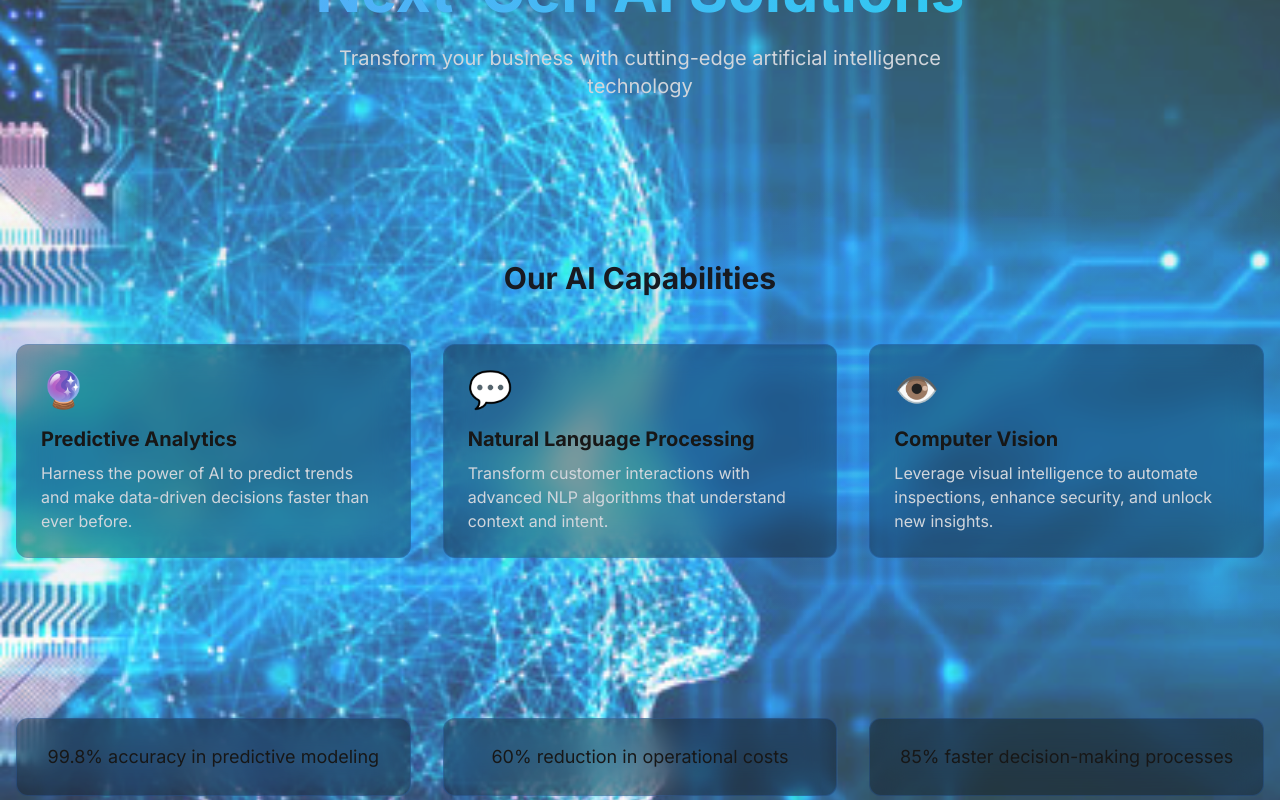
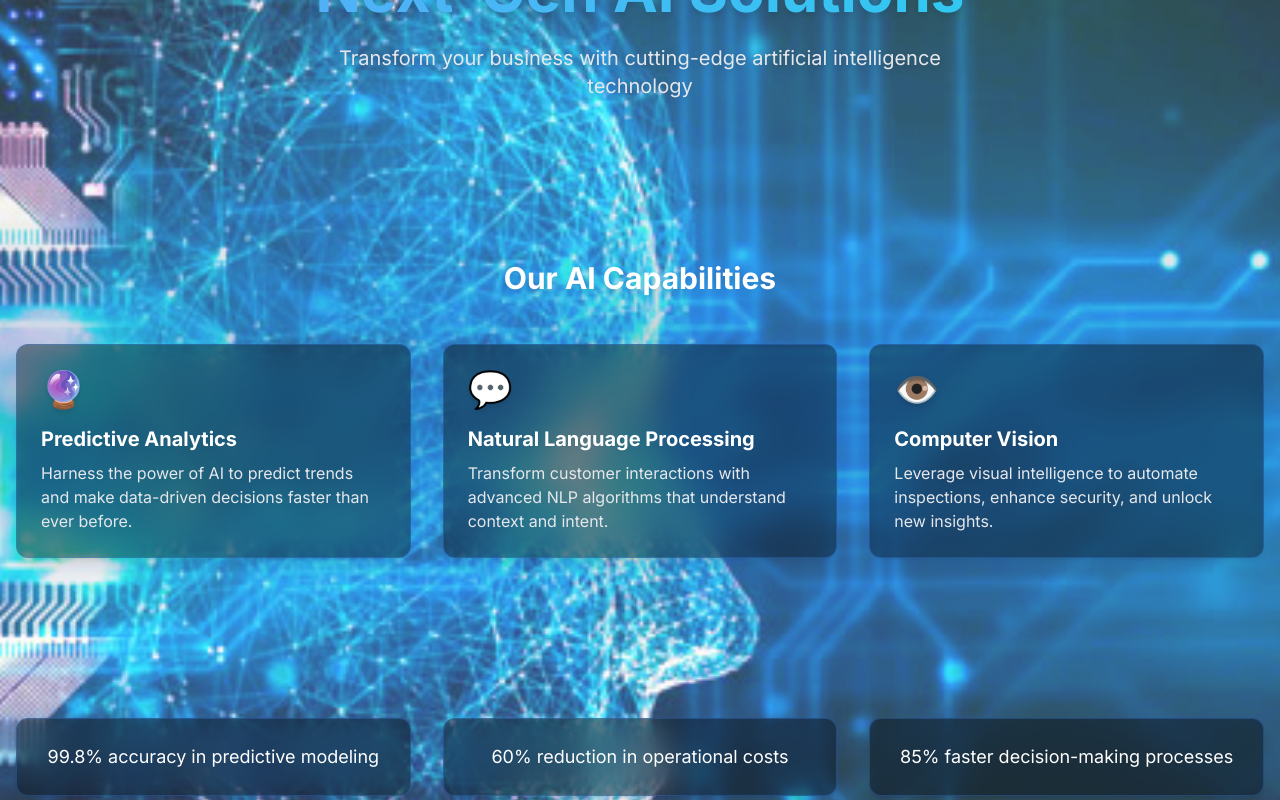
Before and after one commit to ryanleis/rl-nextjs-boilerplate, a Next.js app: page / in a window 1280 px wide. Shown: the part 200-1000 px from the top of the page. Built offline with nearby package versions, Linux system fonts and the light colour scheme.

Commit message:
making 82%

```diff
--- a/app/page.tsx
+++ b/app/page.tsx
@@ -53,21 +53,21 @@ export default function Home() {
             backgroundSize: 'cover',
             backgroundPosition: 'center',
             backgroundRepeat: 'no-repeat',
-            opacity: 0.8,
+            opacity: 0.82,
           }}
         />
 
-        {/* Dark overlay - adjusted for high image opacity */}
-        <div className="absolute inset-0 bg-gradient-to-br from-slate-900/97 via-blue-900/92 to-slate-900/97" />
+        {/* Dark overlay - adjusted for optimal contrast */}
+        <div className="absolute inset-0 bg-gradient-to-br from-slate-900/96 via-blue-900/93 to-slate-900/96" />
 
         {/* Floating AI Elements */}
         <div className="absolute inset-0 overflow-hidden">
           {[...Array(5)].map((_, i) => (
             <div
               key={i}
-              className="absolute w-64 h-64 rounded-full opacity-[0.1] blur-3xl"
+              className="absolute w-64 h-64 rounded-full opacity-[0.15] blur-3xl"
               style={{
-                background: `radial-gradient(circle, rgba(59, 130, 246, 0.5) 0%, rgba(59, 130, 246, 0) 70%)`,
+                background: `radial-gradient(circle, rgba(59, 130, 246, 0.7) 0%, rgba(59, 130, 246, 0) 70%)`,
                 top: `${Math.random() * 100}%`,
                 left: `${Math.random() * 100}%`,
                 transform: `scale(${0.5 + Math.random()})`,
@@ -132,10 +132,10 @@ export default function Home() {
         {/* Hero Section */}
         <section className="relative py-20 px-4">
           <div className="container mx-auto text-center">
-            <h1 className="text-5xl md:text-6xl font-bold mb-6 bg-gradient-to-r from-blue-400 to-cyan-400 bg-clip-text text-transparent">
+            <h1 className="text-5xl md:text-6xl font-bold mb-6 bg-gradient-to-r from-blue-400 to-cyan-400 bg-clip-text text-transparent drop-shadow-lg">
               Next-Gen AI Solutions
             </h1>
-            <p className="text-xl text-gray-300 max-w-2xl mx-auto">
+            <p className="text-xl text-gray-200 max-w-2xl mx-auto drop-shadow-md">
               Transform your business with cutting-edge artificial intelligence technology
             </p>
           </div>
@@ -143,18 +143,18 @@ export default function Home() {
 
         {/* Features Section */}
         <section className="py-20 px-4 relative">
-          <div className="absolute inset-0 bg-gradient-to-b from-transparent via-blue-900/20 to-transparent" />
+          <div className="absolute inset-0 bg-gradient-to-b from-transparent via-blue-900/30 to-transparent" />
           <div className="container mx-auto">
-            <h2 className="text-3xl font-bold text-center mb-12">Our AI Capabilities</h2>
+            <h2 className="text-3xl font-bold text-center mb-12 text-white drop-shadow-md">Our AI Capabilities</h2>
             <div className="grid grid-cols-1 md:grid-cols-3 gap-8">
               {features.map((feature, index) => (
                 <div
                   key={index}
-                  className="bg-black/30 backdrop-blur-lg p-6 rounded-xl border border-blue-500/20 hover:border-blue-500/40 transition-all"
+                  className="bg-black/40 backdrop-blur-lg p-6 rounded-xl border border-blue-500/30 hover:border-blue-500/50 transition-all shadow-lg hover:shadow-blue-500/20"
                 >
-                  <div className="text-4xl mb-4">{feature.icon}</div>
-                  <h3 className="text-xl font-bold mb-2">{feature.title}</h3>
-                  <p className="text-gray-300">{feature.description}</p>
+                  <div className="text-4xl mb-4 drop-shadow-md">{feature.icon}</div>
+                  <h3 className="text-xl font-bold mb-2 text-white drop-shadow-sm">{feature.title}</h3>
+                  <p className="text-gray-200">{feature.description}</p>
                 </div>
               ))}
             </div>
@@ -168,9 +168,9 @@ export default function Home() {
               {statPoints.map((stat, index) => (
                 <div
                   key={index}
-                  className="bg-black/30 backdrop-blur-lg p-6 rounded-xl border border-blue-500/20 text-center"
+                  className="bg-black/40 backdrop-blur-lg p-6 rounded-xl border border-blue-500/30 text-center shadow-lg"
                 >
-                  <p className="text-lg">{stat}</p>
+                  <p className="text-lg text-white drop-shadow-sm">{stat}</p>
                 </div>
               ))}
             </div>
```
